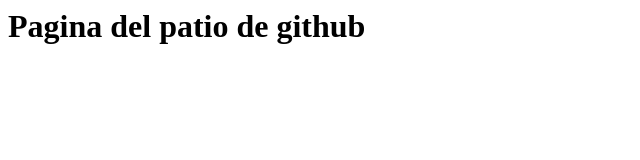
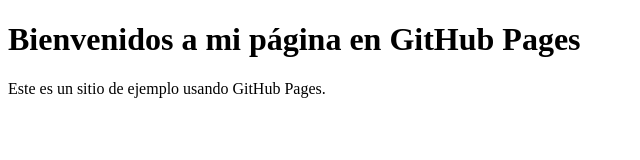
Before and after one commit to vladnav/El_Patio, a plain HTML site: page index.html in a window 1280 px wide. Shown: the whole page, without its empty margins (0-640 px from the left). Drawn offline with Linux system fonts and the light colour scheme.

Commit message:
Update index.html

```diff
--- a/index.html
+++ b/index.html
@@ -1 +1,12 @@
-<h1> Pagina del patio de github </h1>
+<!DOCTYPE html>
+<html lang="es">
+<head>
+    <meta charset="UTF-8">
+    <meta name="viewport" content="width=device-width, initial-scale=1.0">
+    <title>Mi Página en GitHub</title>
+</head>
+<body>
+    <h1>Bienvenidos a mi página en GitHub Pages</h1>
+    <p>Este es un sitio de ejemplo usando GitHub Pages.</p>
+</body>
+</html>
```
